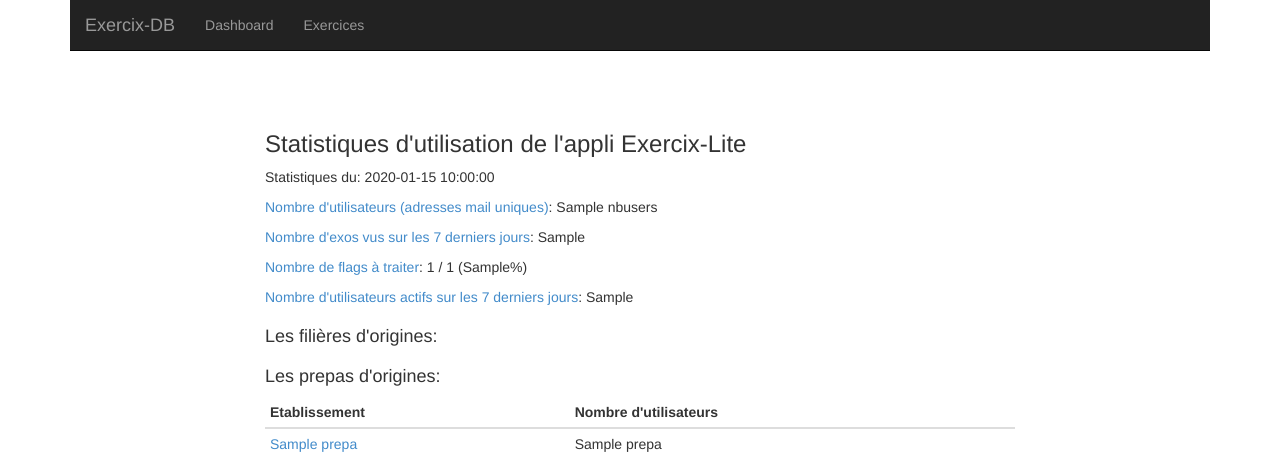
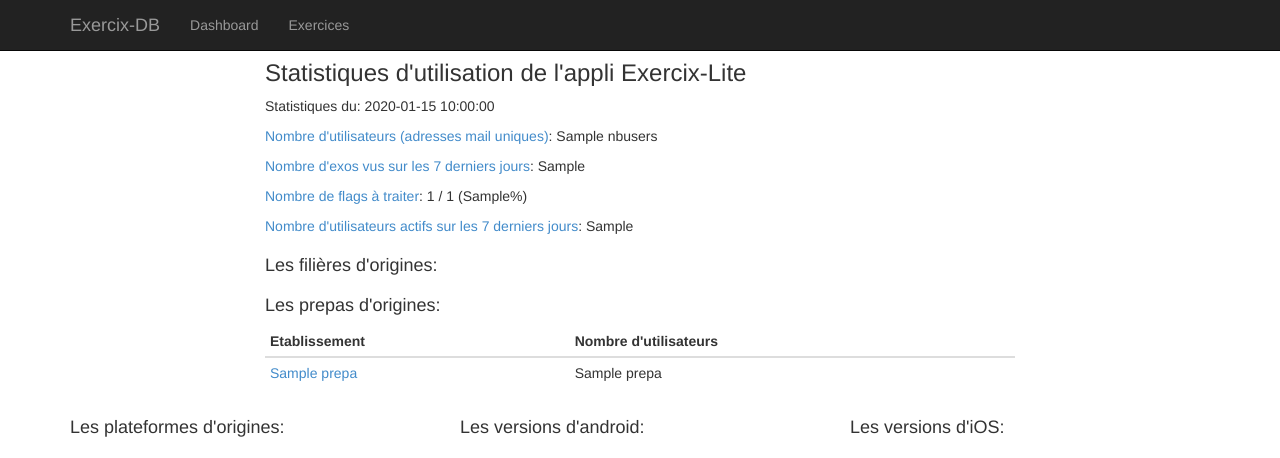
Before and after one commit to edelans/exercix_backend, a Flask app: template app/templates/index.html in a window 1280 px wide. Shown: the top 458 px of the page. Run offline with Flask 2, Linux system fonts and the light colour scheme; the template is opened without the code that fills it: most values are stand-ins (such as "Sample title", 1, 10 or a date in 2020); parts of the project's set-up code (start-up, migrations or seed data) failed here and were passed over; some libraries are stand-ins or nearby versions.

Commit message:
style fix

```diff
--- a/app/templates/base.html
+++ b/app/templates/base.html
@@ -23,8 +23,9 @@
 
 
 
-<div class="container">
-<nav class="navbar navbar-inverse navbar-static-top" role="navigation">
+
+<nav class="navbar navbar-inverse navbar-fixed-top" role="banner">
+  <div class="container">
   <!-- Brand and toggle get grouped for better mobile display -->
   <div class="navbar-header">
     <button type="button" class="navbar-toggle" data-toggle="collapse" data-target=".navbar-ex1-collapse">
@@ -37,14 +38,15 @@
   </div>
 
   <!-- Collect the nav links, forms, and other content for toggling -->
-  <div class="collapse navbar-collapse navbar-ex1-collapse">
+  <div class="collapse navbar-collapse navbar-ex1-collapse" role="navigation">
     <ul class="nav navbar-nav">
       <li><a href="/index">Dashboard</a>
       <li><a href="/exercices">Exercices</a></li>
     </ul>
   </div><!-- /.navbar-collapse -->
+</div>
 </nav>
-</div>
+
 
     <br>
 
--- a/app/templates/index.html
+++ b/app/templates/index.html
@@ -81,6 +81,10 @@
 
 <script >
 $(function () {
+    Highcharts.setOptions({
+     colors: ['#FF8F00', '#FF7518', '#B7410E', '#FF6700', '#FF8C69', '#CBA135', '#FAD6A5',      '#F94D00', '#F28500', '#F88379']
+    });
+
     // Build the chart of filieres
         $('#piechart').highcharts({
             chart: {
```
